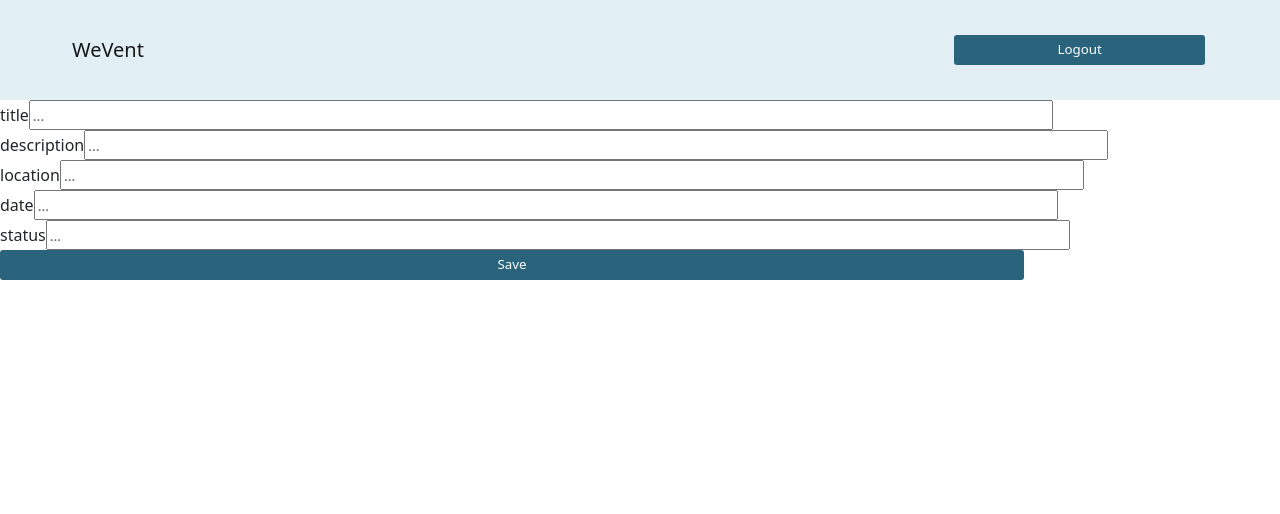
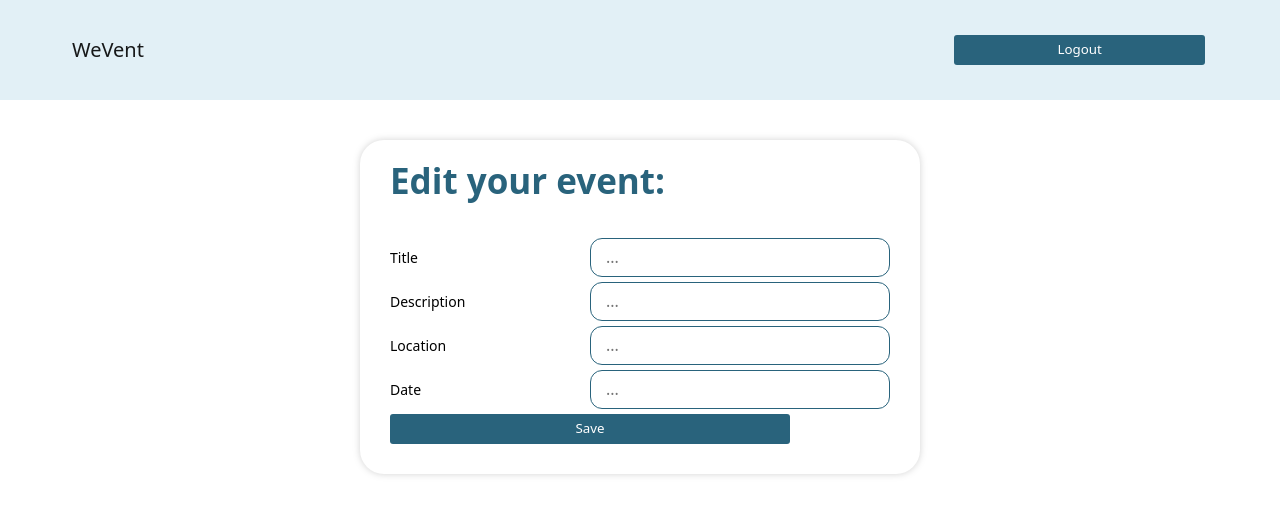
Before and after one commit to sopra-fs22-group-23/client, a React (Create React App) app: page /event/1/edit in a window 1280 px wide. Shown: the top 514 px of the page. Built offline with nearby package versions, Linux system fonts and the light colour scheme; no server answers.

Commit message:
Styling edit page

```diff
--- a/package.json
+++ b/package.json
@@ -15,6 +15,7 @@
     "react-dnd": "^15.1.2",
     "react-dnd-html5-backend": "^15.1.3",
     "react-dom": "^17.0.2",
+    "react-dropdown": "^1.9.2",
     "react-image-crop": "^10.0.0",
     "react-list": "^0.8.17",
     "react-moment": "^1.1.2",
--- a/src/components/ui/EventOverview.js
+++ b/src/components/ui/EventOverview.js
@@ -34,7 +34,7 @@ const EventOverview = (props) => {
           <img src={pic} className="small-profile-pic" />
           <div className="organizer-name"> Maya</div>
           <div className="creation-time">
-            {/* happening {moment(props.event.eventDate).fromNow()} */}
+            happening {moment(props.event.eventDate).fromNow()}
           </div>
         </div>
         <div className="event-information">
--- a/src/components/ui/FormField.js
+++ b/src/components/ui/FormField.js
@@ -5,12 +5,12 @@ import "./../../styles/ui/FormField.scss";
 export const FormField = (props) => {
   return (
     <div className="login field">
-      <label className="login label">{props.label}</label>
+      <label className="form-input__label">{props.label}</label>
       <input
-        className="login input"
+        className="form-input__input"
         placeholder={props.placeholder}
         value={props.value}
-        onChange={e => props.onChange(e.target.value)}
+        onChange={(e) => props.onChange(e.target.value)}
       />
     </div>
   );
--- a/src/components/ui/PasswordField.js
+++ b/src/components/ui/PasswordField.js
@@ -1,18 +1,17 @@
-import React from 'react';
+import React from "react";
 import PropTypes from "prop-types";
+import "../../styles/ui/FormField.scss";
 
-export const PasswordField = props => {
+export const PasswordField = (props) => {
   return (
     <div className="login field">
-            <label className="login label">
-                {props.label}
-            </label>
+      <label className="form-input__label">{props.label}</label>
       <input
         type={"password"}
-                className="login input"
+        className="form-input__input"
         placeholder="enter password"
         value={props.value}
-                onChange={e => props.onChange(e.target.value)}
+        onChange={(e) => props.onChange(e.target.value)}
       />
     </div>
   );
@@ -21,5 +20,5 @@ export const PasswordField = props => {
 PasswordField.propTypes = {
   label: PropTypes.string,
   value: PropTypes.string,
-    onChange: PropTypes.func
+  onChange: PropTypes.func,
 };
--- a/src/components/views/EventEdit.js
+++ b/src/components/views/EventEdit.js
@@ -1,11 +1,11 @@
 import Header from "./Header";
 import React, { useState } from "react";
-import Footer from "../ui/Footer";
 import { FormField } from "../ui/FormField";
 import { apiLoggedIn, handleError } from "../../helpers/api";
 import { MyButton } from "../ui/MyButton";
 import { useNavigate } from "react-router";
 import { useParams } from "react-router-dom";
+import "../../styles/views/EditEvent.scss";
 
 const EventEdit = (props) => {
   let { eventId } = useParams();
@@ -15,17 +15,14 @@ const EventEdit = (props) => {
   const [description, setDescription] = useState(null);
   const [location, setLocation] = useState(null);
   const [date, setDate] = useState(null);
-  const [status, setStatus] = useState(null);
 
   const updateEvent = async () => {
-    console.log("Ciao cacao");
     try {
       const requestBody = JSON.stringify({
         title,
         description,
         location,
         date,
-        status,
       });
       const response = await apiLoggedIn().put(
         `/events/${eventId}`,
@@ -42,35 +39,30 @@ const EventEdit = (props) => {
   return (
     <div>
       <Header />
-      <div>
+      <div className="edit-container">
+        <p className="edit-title">Edit your event:</p>
         <FormField
-          label={"title"}
+          label={"Title"}
           placeholder={"..."}
           onChange={(ti) => setTitle(ti)}
-        ></FormField>
+        />
         <FormField
-          label={"description"}
+          label={"Description"}
           placeholder={"..."}
           onChange={(dis) => setDescription(dis)}
-        ></FormField>
+        />
         <FormField
-          label={"location"}
+          label={"Location"}
           placeholder={"..."}
           onChange={(loc) => setLocation(loc)}
-        ></FormField>
+        />
         <FormField
-          label={"date"}
+          label={"Date"}
           placeholder={"..."}
           onChange={(date) => setDate(date)}
-        ></FormField>
-        <FormField
-          label={"status"}
-          placeholder={"..."}
-          onChange={(stat) => setStatus(stat)}
-        ></FormField>
+        />
         <MyButton onClick={() => updateEvent()}>Save</MyButton>
       </div>
-      <Footer />
     </div>
   );
 };
--- a/src/components/views/Login.js
+++ b/src/components/views/Login.js
@@ -3,9 +3,9 @@ import { PasswordField } from "../ui/PasswordField";
 import { useState } from "react";
 import "./../../styles/views/Login.scss";
 import { MyButton } from "../ui/MyButton";
-import "../../styles/ui/MyButton.scss"
+import "../../styles/ui/MyButton.scss";
 import { useNavigate } from "react-router";
-import {apiLoggedIn, handleError} from '../../helpers/api';
+import { apiLoggedIn, handleError } from "../../helpers/api";
 
 const Login = (props) => {
   const [username, setUsername] = useState(null);
@@ -28,22 +28,26 @@ const Login = (props) => {
     }
   };
 
+  //TODO: Style
   return (
-      <div className={"marginClass mx-auto w-25"}>
+    <div className={"marginClass mx-auto w-50"}>
       <div className={"col-12 text-center login-text py-1 mb-3"}>
         Login to access your Account.
       </div>
       <div className={"col-12 text-center py-1"}>
         <FormField
+          label="Username"
           placeholder={"enter username"}
-              onChange={(un) => setUsername(un)} />
+          onChange={(un) => setUsername(un)}
+        />
       </div>
       <div className={"col-12 text-center py-1"}>
-          <PasswordField
-              onChange={(pw) => setPassword(pw)} />
+        <PasswordField label="Password:" onChange={(pw) => setPassword(pw)} />
       </div>
       <div className={"col-12 text-center pt-1 pb-3 mt-3"}>
-          <MyButton onClick={() => doLogin()}>Login</MyButton>
+        <MyButton className="w-50" onClick={() => doLogin()}>
+          Login
+        </MyButton>
       </div>
       <hr className={"mx-5"} />
     </div>
--- a/src/components/views/Register.js
+++ b/src/components/views/Register.js
@@ -1,10 +1,11 @@
-import {useState} from "react";
-import {useNavigate} from "react-router";
-import {apiLoggedIn, handleError} from "../../helpers/api";
-import {FormField} from "../ui/FormField";
-import {PasswordField} from "../ui/PasswordField";
-import {MyButton} from "../ui/MyButton";
-import "../../styles/ui/MyButton.scss"
+import { useState } from "react";
+import { useNavigate } from "react-router";
+import { apiLoggedIn, handleError } from "../../helpers/api";
+import { FormField } from "../ui/FormField";
+import { PasswordField } from "../ui/PasswordField";
+import { MyButton } from "../ui/MyButton";
+import "../../styles/ui/MyButton.scss";
+import "../../styles/ui/FormField.scss";
 
 const Register = (props) => {
   const [name, setName] = useState(null);
@@ -15,47 +16,54 @@ const Register = (props) => {
 
   const doRegister = async () => {
     try {
-            const requestBody = JSON.stringify({name, username, email, password});
-            const response = await apiLoggedIn().post('/users', requestBody);
+      const requestBody = JSON.stringify({ name, username, email, password });
+      const response = await apiLoggedIn().post("/users", requestBody);
 
       // Store the token into the local storage.
-            localStorage.setItem('token', response.headers.token);
-            localStorage.setItem('userId', response.data.id);
-            navigate('/home')
-
+      localStorage.setItem("token", response.headers.token);
+      localStorage.setItem("userId", response.data.id);
+      navigate("/home");
     } catch (error) {
       alert(`Something went wrong during registering: \n${handleError(error)}`);
     }
   };
 
+  //TODO: Style
   return (
-        <div className={"w-25 mx-auto"}>
+    <div className={"w-40 mx-auto"}>
       <div className={"col-12 text-center login-text pt-3 pb-1 mb-3"}>
         Register with a few steps.
       </div>
       <div className={"col-12 text-center py-1"}>
         <FormField
+          label="Name:"
           placeholder={"enter name"}
-                    onChange={(na) => setName(na)} />
+          onChange={(na) => setName(na)}
+        />
       </div>
       <div className={"col-12 text-center py-1"}>
         <FormField
+          label="Username:"
           placeholder={"enter username"}
-                    onChange={(un) => setUsername(un)} />
+          onChange={(un) => setUsername(un)}
+        />
       </div>
       <div className={"col-12 text-center py-1"}>
         <FormField
+          label="Email:"
           placeholder={"enter email"}
-                    onChange={(em) => setEmail(em)} />
+          onChange={(em) => setEmail(em)}
+        />
       </div>
       <div className={"col-12 text-center py-1"}>
-                <PasswordField onChange={(pw) => setPassword(pw)} />
+        <PasswordField label="Password:" onChange={(pw) => setPassword(pw)} />
       </div>
       <div className={"col-12 text-center py-1 mt-3"}>
-                <MyButton onClick={() => doRegister()}>Register</MyButton>
+        <MyButton className="w-25" onClick={() => doRegister()}>
+          Register
+        </MyButton>
       </div>
     </div>
   );
-
-}
+};
 export default Register;
--- a/src/styles/ui/FormField.scss
+++ b/src/styles/ui/FormField.scss
@@ -2,3 +2,24 @@
   width: 80%;
   font-family: Calibri;
 }
+
+.form-input {
+  &__label {
+    height: 24px;
+    width: 150px;
+    color: #000;
+    font-size: 14px;
+    line-height: 24px;
+    font-weight: 400;
+    margin-right: 50px;
+  }
+  &__input {
+    box-sizing: border-box;
+    height: 39px;
+    padding-left: 15px;
+    margin-bottom: 5px;
+    min-width: 300px;
+    border: 0.3px solid rgb(41, 99, 124);
+    border-radius: 12px;
+  }
+}
--- /dev/null
+++ b/src/styles/views/EditEvent.scss
@@ -0,0 +1,18 @@
+.edit-container {
+  width: fit-content;
+  margin: auto;
+  margin-top: 40px;
+  justify-content: center;
+  padding: 30px;
+  padding-top: 15px;
+  background-color: #ffffff;
+  filter: drop-shadow(0.1mm 0.1mm 1mm rgb(210, 210, 210));
+  border-radius: 24px;
+
+  .edit-title {
+    margin-bottom: 30px;
+    font-size: 35px;
+    color: rgb(41, 99, 124);
+    font-weight: 800;
+  }
+}
```
Also changed, not shown: 1 other file (tests, documents, lock files or other folders). Lines whose indentation alone changed are shown as unchanged.
